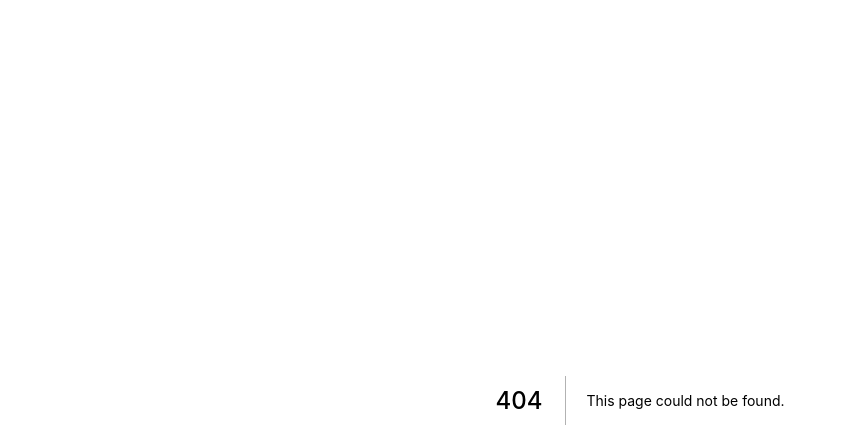
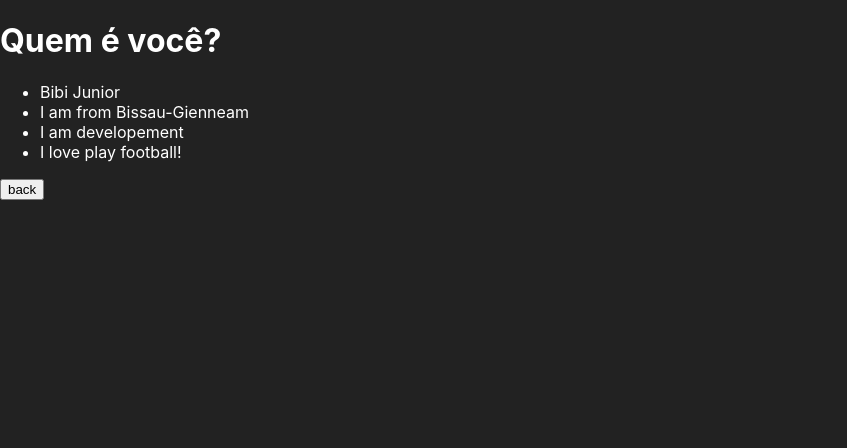
Before and after one commit to AbiezerSidonioJoseOdanacaJunior/next-basico, a Next.js app: page /rotas/bibi in a window 1280 px wide. Before the commit this address had no page. Shown: the top 448 px of the page, without its empty margins (0-847 px from the left). Built offline with nearby package versions, Linux system fonts and the light colour scheme.

Commit message:
Navegacao entre as páginas #2

```diff
--- /dev/null
+++ b/src/pages/rotas/bibi.jsx
@@ -0,0 +1,18 @@
+import router, { useRouter } from "next/router"
+
+export default function bibi() {
+    return (
+        <div>
+            <h1>Quem é você? </h1>
+            <ul>
+                <li>Bibi Junior</li>
+                <li>I am from Bissau-Gienneam</li>
+                <li>I am developement</li>
+                <li>I love play football!</li>
+            </ul>
+            <div>
+                <button onClick={() => router.push("/rotas")} >back</button>
+            </div>
+        </div>
+    )
+}
--- a/src/pages/rotas/params.jsx
+++ b/src/pages/rotas/params.jsx
@@ -2,6 +2,7 @@ import { useRouter } from "next/router"
 import Link from "next/link"
 
 export default function params() {
+
 
     const router = useRouter()
 
@@ -9,11 +10,13 @@ export default function params() {
     const nome = router.query.nome
 
     return (
+
         <div>
             <h1>Rotas Params: {id} e {nome} </h1>
             <Link href="/rotas" >
             <button>Voltar</button>
             </Link>
+
         </div>
     )
 }
```
Also changed, not shown: src/pages/rotas/index.jsx (+11 -0 lines).
